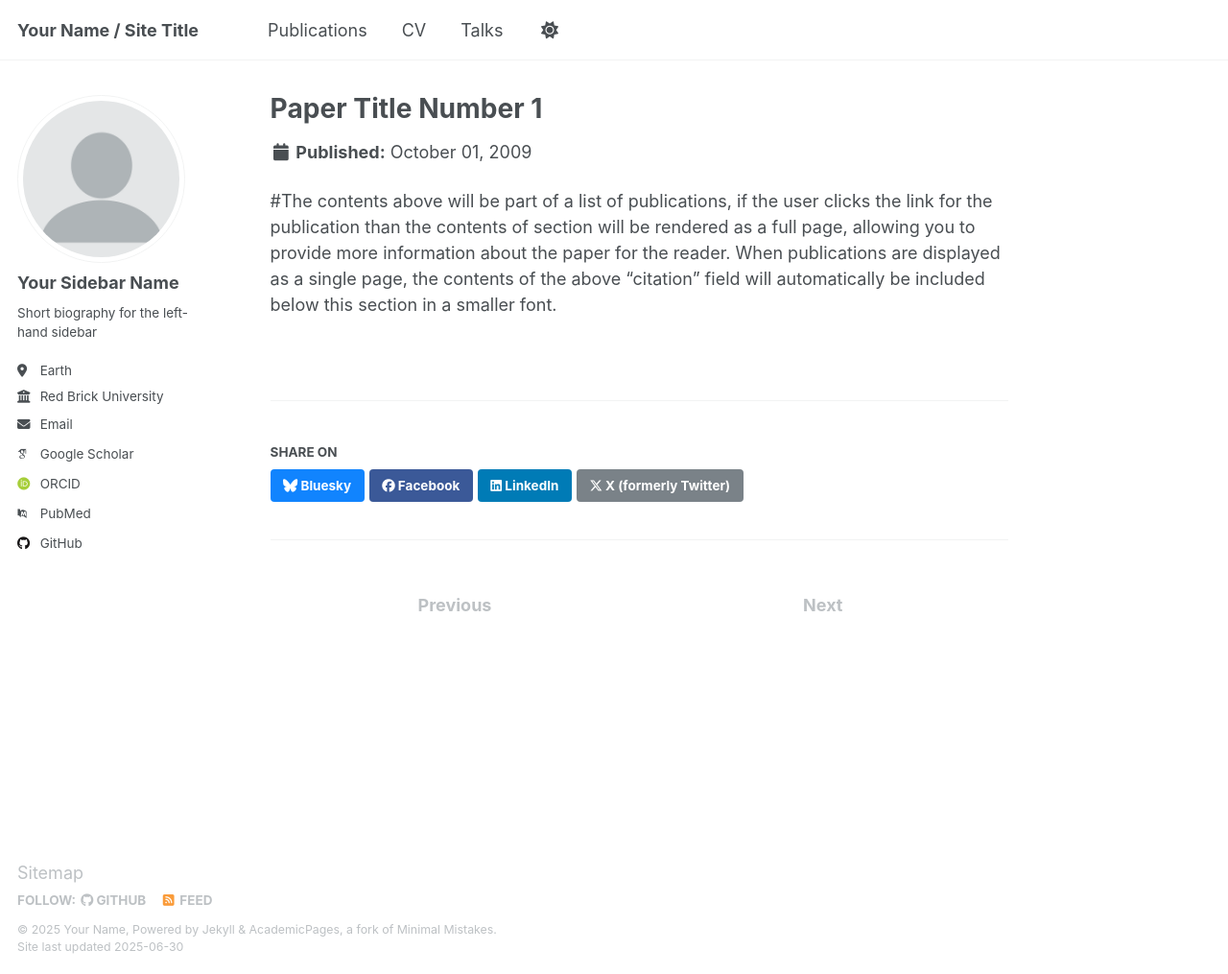
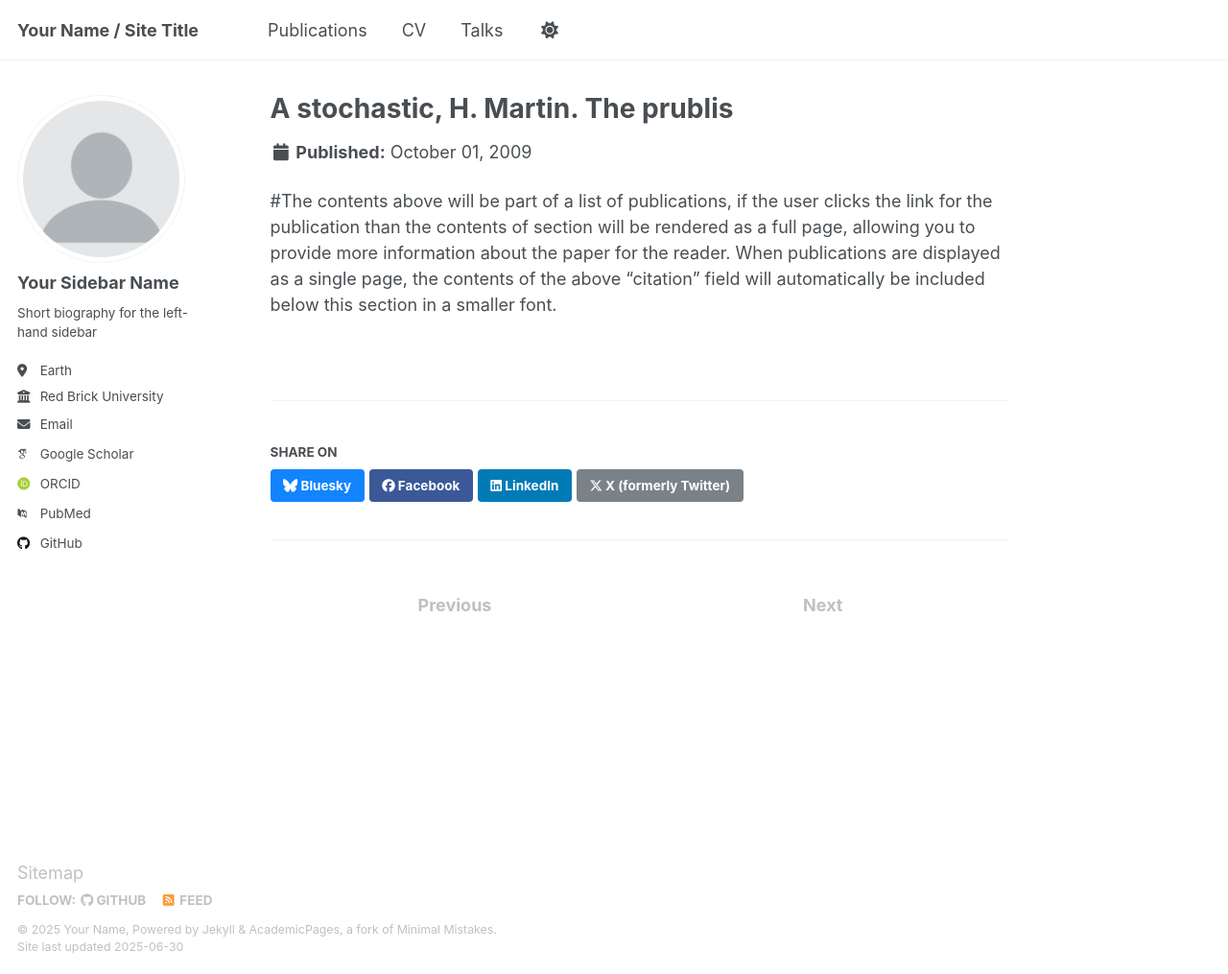
Before and after one commit to leonardferdinand/leonardferdinand.github.io, a Jekyll site: the page built from _publications/2009-10-01-paper-title-number-1.md, in a window 1280 px wide and 1015 px high. Shown: the whole window at 96% size. Built offline with Jekyll 4.4.1, drawn with Linux system fonts in a browser that asks for light colours; some web fonts are replaced.

Commit message:
Update 2009-10-01-paper-title-number-1.md

```diff
--- a/_publications/2009-10-01-paper-title-number-1.md
+++ b/_publications/2009-10-01-paper-title-number-1.md
@@ -1,5 +1,5 @@
 ---
-#title: "Paper Title Number 1"
+title: "A stochastic, H. Martin. The prublis"
 collection: publications
 category: manuscripts
 #permalink: /publication/2009-10-01-paper-title-number-1
```
